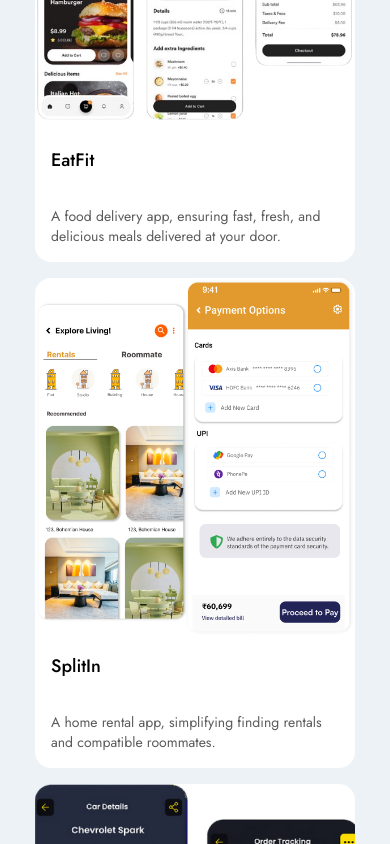
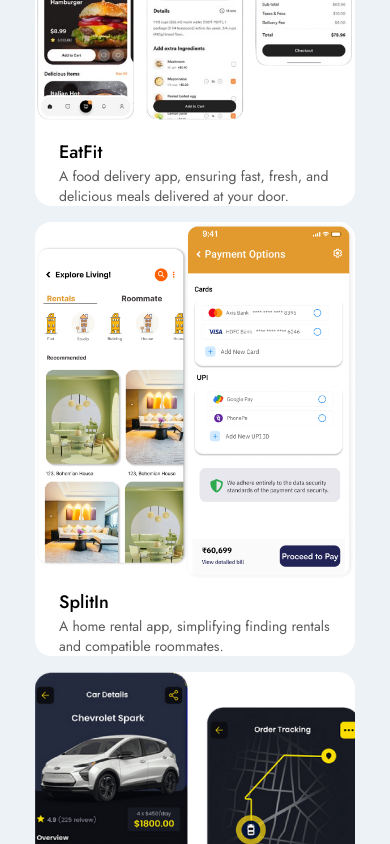
Before and after one commit to NextHorizonView/HiQual_Solutions, a React (Create React App) app: page / in a window 390 px wide. Shown: the part 1540-2384 px from the top of the page. Built offline with nearby package versions, Linux system fonts and the light colour scheme.

Commit message:
project card fixed

```diff
--- a/public/index.html
+++ b/public/index.html
@@ -2,14 +2,14 @@
 <html lang="en">
   <head>
     <meta charset="utf-8" />
-    <link rel="icon" href="%PUBLIC_URL%/favicon.ico" />
+    <!-- <link rel="icon" href="%PUBLIC_URL%/favicon.ico" /> -->
     <meta name="viewport" content="width=device-width, initial-scale=1" />
     <meta name="theme-color" content="#000000" />
     <meta
       name="description"
       content="Web site created using create-react-app"
     />
-    <link rel="apple-touch-icon" href="%PUBLIC_URL%/logo192.png" />
+    <!-- <link rel="apple-touch-icon" href="%PUBLIC_URL%/logo.png" /> -->
     <link rel="manifest" href="%PUBLIC_URL%/manifest.json" />
     <link rel="preconnect" href="https://fonts.googleapis.com" />
     <link rel="preconnect" href="https://fonts.gstatic.com" crossorigin />
@@ -17,7 +17,7 @@
       href="https://fonts.googleapis.com/css2?family=Jost:ital,wght@0,100..900;1,100..900&display=swap"
       rel="stylesheet"
     />
-    <title>React App</title>
+    <title>HiQual Solutions</title>
   </head>
   <body>
     <noscript>You need to enable JavaScript to run this app.</noscript>
--- a/src/component/ProjectsCard.jsx
+++ b/src/component/ProjectsCard.jsx
@@ -5,8 +5,8 @@
         <div className='flex flex-col items-center w-full bg-white rounded-2xl lg:min-w-[400px] lg:justify-end lg:rounded-[40px]'>
             <div className='flex flex-col h-full'>
                 <img className='object-cover h-full rounded-lg lg:rounded-[40px]' src={img} alt={name} />
-                <p className='p-4 text-lg font-medium text-left sm:text-xl md:text-2xl'>{name}</p>
-                <p className='text-sm p-4 text-[#5B5B5B] text-left sm:w-[70%] sm:text-base md:text-lg'>{description}</p>
+                <p className='px-6 mt-2 text-lg font-medium text-left sm:text-xl md:text-2xl'>{name}</p>
+                <p className='text-sm px-6 text-[#5B5B5B] text-left sm:w-[70%] sm:text-base md:text-lg'>{description}</p>
             </div>
         </div>
     )
```
Also changed, not shown: public/logo.png (added).
